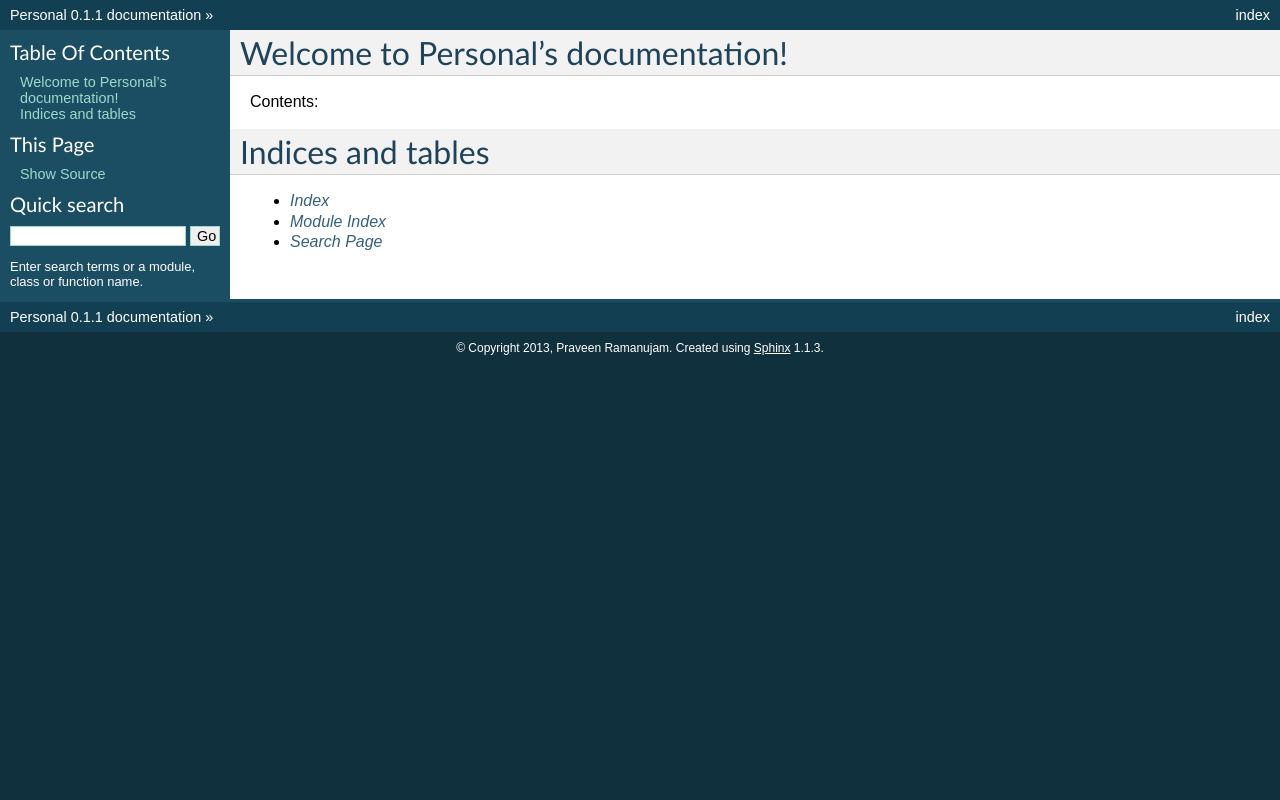
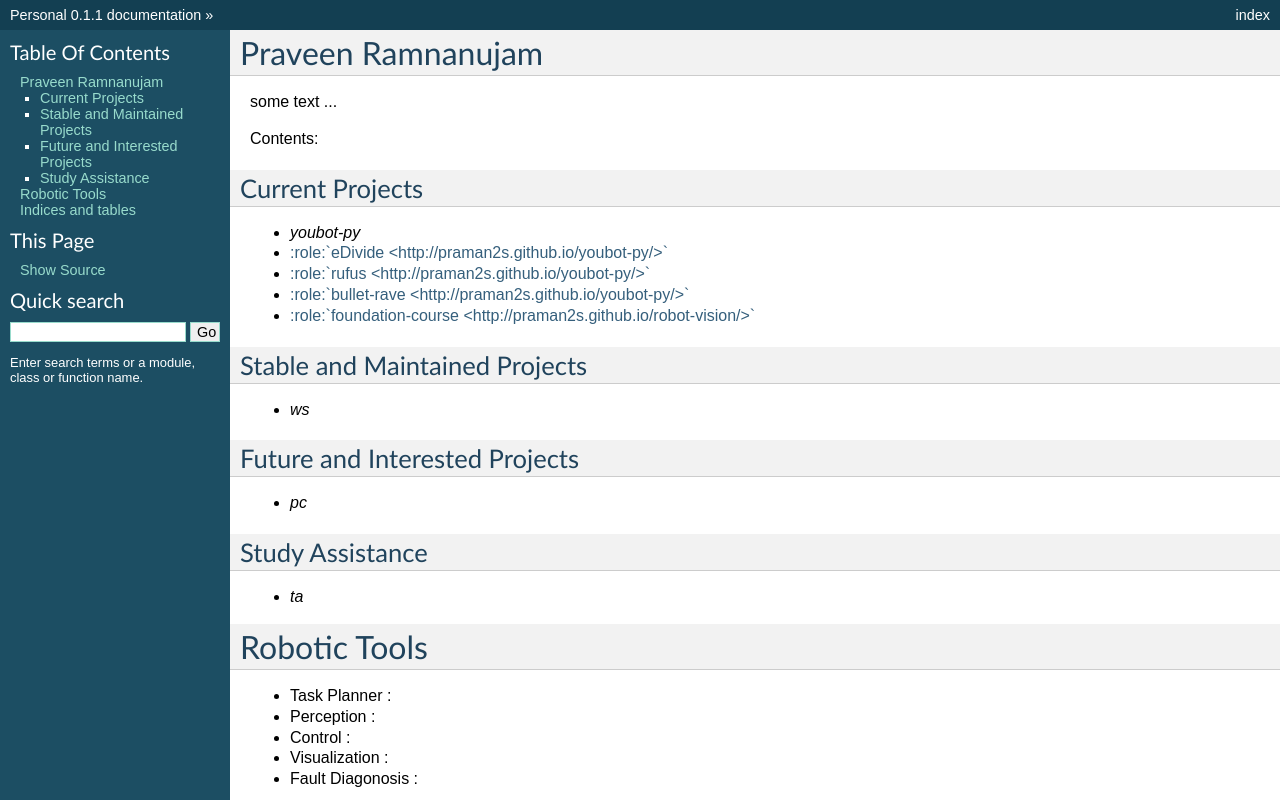
Before and after one commit to ashokvms/praman2s.github.io, a plain HTML site: page index.html in a window 1280 px wide. Shown: the top 800 px of the page. Drawn offline with Linux system fonts and the light colour scheme.

Commit message:
Commit changes with initial version

```diff
--- a/index.html
+++ b/index.html
@@ -8,7 +8,7 @@
   <head>
     <meta http-equiv="Content-Type" content="text/html; charset=utf-8" />
 
-    <title>Welcome to Personal’s documentation! &mdash; Personal 0.1.1 documentation</title>
+    <title>Praveen Ramnanujam &mdash; Personal 0.1.1 documentation</title>
 
     <link rel="stylesheet" href="_static/default.css" type="text/css" />
     <link rel="stylesheet" href="_static/pygments.css" type="text/css" />
@@ -43,13 +43,52 @@
         <div class="bodywrapper">
           <div class="body">
 
-  <div class="section" id="welcome-to-personal-s-documentation">
-<h1>Welcome to Personal&#8217;s documentation!<a class="headerlink" href="#welcome-to-personal-s-documentation" title="Permalink to this headline">¶</a></h1>
+  <div class="section" id="praveen-ramnanujam">
+<h1>Praveen Ramnanujam<a class="headerlink" href="#praveen-ramnanujam" title="Permalink to this headline">¶</a></h1>
+<p>some text ...</p>
 <p>Contents:</p>
 <div class="toctree-wrapper compound">
 <ul class="simple">
 </ul>
 </div>
+<div class="section" id="current-projects">
+<h2>Current Projects<a class="headerlink" href="#current-projects" title="Permalink to this headline">¶</a></h2>
+<ul class="simple">
+<li><em class="xref std std-ref">youbot-py</em></li>
+<li><a href="#id1"><span class="problematic" id="id2">:role:`eDivide &lt;http://praman2s.github.io/youbot-py/&gt;`</span></a></li>
+<li><a href="#id3"><span class="problematic" id="id4">:role:`rufus &lt;http://praman2s.github.io/youbot-py/&gt;`</span></a></li>
+<li><a href="#id5"><span class="problematic" id="id6">:role:`bullet-rave &lt;http://praman2s.github.io/youbot-py/&gt;`</span></a></li>
+<li><a href="#id7"><span class="problematic" id="id8">:role:`foundation-course &lt;http://praman2s.github.io/robot-vision/&gt;`</span></a></li>
+</ul>
+</div>
+<div class="section" id="stable-and-maintained-projects">
+<h2>Stable and Maintained Projects<a class="headerlink" href="#stable-and-maintained-projects" title="Permalink to this headline">¶</a></h2>
+<ul class="simple">
+<li><em class="xref std std-ref">ws</em></li>
+</ul>
+</div>
+<div class="section" id="future-and-interested-projects">
+<h2>Future and Interested Projects<a class="headerlink" href="#future-and-interested-projects" title="Permalink to this headline">¶</a></h2>
+<ul class="simple">
+<li><em class="xref std std-ref">pc</em></li>
+</ul>
+</div>
+<div class="section" id="study-assistance">
+<h2>Study Assistance<a class="headerlink" href="#study-assistance" title="Permalink to this headline">¶</a></h2>
+<ul class="simple">
+<li><em class="xref std std-ref">ta</em></li>
+</ul>
+</div>
+</div>
+<div class="section" id="robotic-tools">
+<h1>Robotic Tools<a class="headerlink" href="#robotic-tools" title="Permalink to this headline">¶</a></h1>
+<ul class="simple">
+<li>Task Planner :</li>
+<li>Perception :</li>
+<li>Control :</li>
+<li>Visualization :</li>
+<li>Fault Diagonosis :</li>
+</ul>
 </div>
 <div class="section" id="indices-and-tables">
 <h1>Indices and tables<a class="headerlink" href="#indices-and-tables" title="Permalink to this headline">¶</a></h1>
@@ -68,9 +107,14 @@
         <div class="sphinxsidebarwrapper">
   <h3><a href="#">Table Of Contents</a></h3>
   <ul>
-<li><a class="reference internal" href="#">Welcome to Personal&#8217;s documentation!</a><ul>
+<li><a class="reference internal" href="#">Praveen Ramnanujam</a><ul>
+<li><a class="reference internal" href="#current-projects">Current Projects</a></li>
+<li><a class="reference internal" href="#stable-and-maintained-projects">Stable and Maintained Projects</a></li>
+<li><a class="reference internal" href="#future-and-interested-projects">Future and Interested Projects</a></li>
+<li><a class="reference internal" href="#study-assistance">Study Assistance</a></li>
 </ul>
 </li>
+<li><a class="reference internal" href="#robotic-tools">Robotic Tools</a></li>
 <li><a class="reference internal" href="#indices-and-tables">Indices and tables</a></li>
 </ul>
 
--- a/searchindex.js
+++ b/searchindex.js
@@ -1 +1 @@
-Search.setIndex({objects:{},terms:{index:0,search:0,welcom:0,modul:0,indic:0,content:0,person:0,tabl:0,document:0,page:0},objtypes:{},titles:["Welcome to Personal&#8217;s documentation!"],objnames:{},filenames:["index"]})
+Search.setIndex({objects:{},terms:{control:[0,1],concept:1,text:[0,1],modul:[0,1],some:[0,1],indic:[0,1],tabl:[0,1],rave:0,stabl:0,index:[0,1],cours:[0,1],welcom:[],titl:[],praman2:0,content:[0,1],percept:[0,1],program:1,role:0,futur:0,interest:0,document:[],edivid:0,http:0,planner:[0,1],foundat:[0,1],tool:[0,1],assist:[0,1],visual:[0,1],task:[0,1],rufu:0,ramnanujam:0,search:[0,1],github:0,bullet:0,workshop:1,current:0,robot:[0,1],youbot:0,project:0,person:[],maintain:0,fault:[0,1],studi:[0,1],diagonosi:[0,1],page:[0,1],vision:[0,1],praveen:0},objtypes:{},titles:["Praveen Ramnanujam","Robotic Vision"],objnames:{},filenames:["index","index_bp"]})
```
Also changed, not shown: _sources/index.txt, 3 other files.
